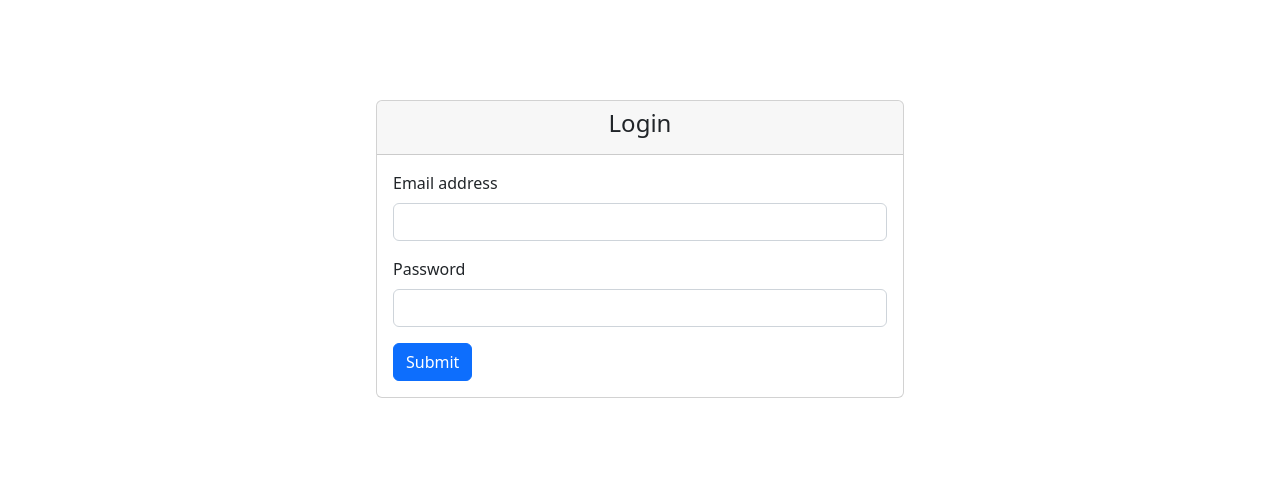
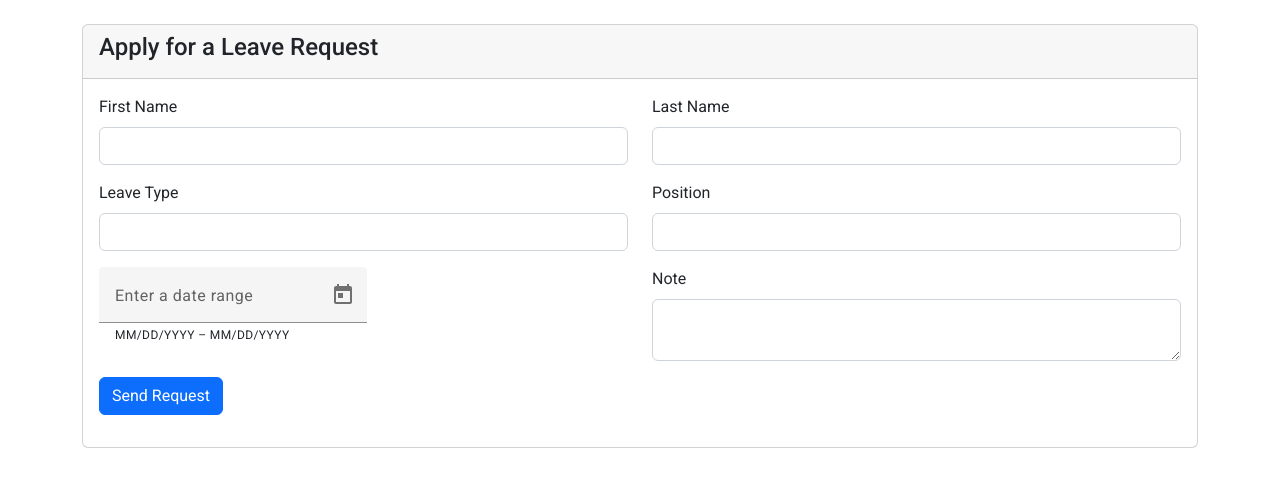
Before and after one commit to Wlahmamssi69/leave-management-angular-client, an Angular app: page /login in a window 1280 px wide. Shown: the top 486 px of the page. Built offline with nearby package versions, Linux system fonts and the light colour scheme.

Commit message:
add angular material and a new-leave-form interface

```diff
--- a/angular.json
+++ b/angular.json
@@ -25,6 +25,7 @@
               "src/assets"
             ],
             "styles": [
+              "@angular/material/prebuilt-themes/indigo-pink.css",
               "node_modules/bootstrap/dist/css/bootstrap.min.css",
               "src/styles.css"
             ],
@@ -88,6 +89,7 @@
               "src/assets"
             ],
             "styles": [
+              "@angular/material/prebuilt-themes/indigo-pink.css",
               "src/styles.css"
             ],
             "scripts": []
--- a/package.json
+++ b/package.json
@@ -11,10 +11,12 @@
   "private": true,
   "dependencies": {
     "@angular/animations": "^15.2.0",
+    "@angular/cdk": "^15.2.9",
     "@angular/common": "^15.2.0",
     "@angular/compiler": "^15.2.0",
     "@angular/core": "^15.2.0",
     "@angular/forms": "^15.2.0",
+    "@angular/material": "^15.2.9",
     "@angular/platform-browser": "^15.2.0",
     "@angular/platform-browser-dynamic": "^15.2.0",
     "@angular/router": "^15.2.0",
--- a/src/app/app.component.html
+++ b/src/app/app.component.html
@@ -1 +1 @@
-<router-outlet></router-outlet>
+<app-new-leave></app-new-leave>
--- a/src/app/app.module.ts
+++ b/src/app/app.module.ts
@@ -1,28 +1,50 @@
-import { NgModule } from '@angular/core';
+import {NgModule, CUSTOM_ELEMENTS_SCHEMA, NO_ERRORS_SCHEMA} from '@angular/core';
 import { BrowserModule } from '@angular/platform-browser';
-
 import { AppRoutingModule } from './app-routing.module';
 import { AppComponent } from './app.component';
 import { LoginComponent } from './components/auth/login/login.component';
 import { NgbModule } from '@ng-bootstrap/ng-bootstrap';
-import {ReactiveFormsModule} from "@angular/forms";
+import {FormsModule,ReactiveFormsModule} from "@angular/forms";
 import { HttpClientModule} from "@angular/common/http";
 import { HomeComponent } from './components/dashboard/home.component';
+import { BrowserAnimationsModule } from '@angular/platform-browser/animations';
+import { NewLeaveComponent } from './components/leave/new-leave/new-leave.component';
+import {MatDatepickerModule, MatDateRangeInput, MatDateRangePicker} from "@angular/material/datepicker";
+import {MatNativeDateModule} from "@angular/material/core";
+import { MatInputModule } from '@angular/material/input';
+import { MatFormFieldModule } from '@angular/material/form-field';
+
+
 
 @NgModule({
   declarations: [
     AppComponent,
     LoginComponent,
-    HomeComponent
+    HomeComponent,
+    NewLeaveComponent,
   ],
   imports: [
     BrowserModule,
     AppRoutingModule,
     NgbModule,
     ReactiveFormsModule,
-    HttpClientModule
+    HttpClientModule,
+    BrowserAnimationsModule,
+    BrowserModule,
+    FormsModule,
+    MatNativeDateModule,
+    ReactiveFormsModule,
+    MatDatepickerModule,
+    MatInputModule,
+    MatDatepickerModule,
+    MatInputModule,
+    MatFormFieldModule,
   ],
   providers: [],
-  bootstrap: [AppComponent]
+  bootstrap: [AppComponent],
+  schemas:[
+    NO_ERRORS_SCHEMA
+
+  ]
 })
 export class AppModule { }
--- /dev/null
+++ b/src/app/components/leave/new-leave/new-leave.component.html
@@ -0,0 +1,67 @@
+<div class="container mt-4">
+  <div class="card">
+    <div class="card-header">
+      <h4 class="card-title">Apply for a Leave Request</h4>
+    </div>
+    <div class="card-body">
+      <form [formGroup]="leaveForm" (ngSubmit)="onSubmit()">
+        <div class="row">
+          <div class="col-md-6">
+            <div class="mb-3">
+              <label for="firstName" class="form-label">First Name</label>
+              <input type="text" class="form-control" id="firstName" formControlName="firstName">
+            </div>
+          </div>
+          <div class="col-md-6">
+            <div class="mb-3">
+              <label for="lastName" class="form-label">Last Name</label>
+              <input type="text" class="form-control" id="lastName" formControlName="lastName">
+            </div>
+          </div>
+        </div>
+
+        <div class="row">
+          <div class="col-md-6">
+            <div class="mb-3">
+              <label for="leaveType" class="form-label">Leave Type</label>
+              <input type="text" class="form-control" id="leaveType" formControlName="leaveType">
+            </div>
+          </div>
+          <div class="col-md-6">
+            <div class="mb-3">
+              <label for="position" class="form-label">Position</label>
+              <input type="text" class="form-control" id="position" formControlName="position">
+            </div>
+          </div>
+        </div>
+
+        <div class="row">
+          <div class="col-md-6">
+            <div class="mb-3">
+              <mat-form-field>
+                <mat-label>Enter a date range</mat-label>
+                <mat-date-range-input [rangePicker]="picker">
+                  <input matStartDate placeholder="Start date">
+                  <input matEndDate placeholder="End date">
+                </mat-date-range-input>
+                <mat-hint>MM/DD/YYYY – MM/DD/YYYY</mat-hint>
+                <mat-datepicker-toggle matIconSuffix [for]="picker"></mat-datepicker-toggle>
+                <mat-date-range-picker #picker></mat-date-range-picker>
+              </mat-form-field>
+            </div>
+          </div>
+          <div class="col-md-6">
+            <div class="mb-3">
+              <label for="note" class="form-label">Note</label>
+              <textarea class="form-control" id="note" formControlName="note"></textarea>
+            </div>
+          </div>
+        </div>
+
+        <div class="mb-3">
+          <button type="submit" class="btn btn-primary">Send Request</button>
+        </div>
+      </form>
+    </div>
+  </div>
+</div>
--- /dev/null
+++ b/src/app/components/leave/new-leave/new-leave.component.ts
@@ -0,0 +1,32 @@
+import { Component } from '@angular/core';
+import { FormBuilder, FormGroup, Validators } from '@angular/forms';
+
+@Component({
+  selector: 'app-new-leave',
+  templateUrl: './new-leave.component.html',
+  styleUrls: ['./new-leave.component.css']
+})
+export class NewLeaveComponent {
+  leaveForm: FormGroup;
+
+  constructor(private fb: FormBuilder) {
+    this.leaveForm = this.fb.group({
+      firstName: ['', Validators.required],
+      lastName: ['', Validators.required],
+      leaveType: ['', Validators.required],
+      position: ['', Validators.required],
+      dateRange: this.fb.group({
+        startDate: ['', Validators.required],
+        endDate: ['', Validators.required],
+      }),
+      note: [''],
+    });
+  }
+
+  onSubmit() {
+    if (this.leaveForm.valid) {
+      // Handle the form submission logic here
+      console.log('Leave request submitted:', this.leaveForm.value);
+    }
+  }
+}
--- a/src/index.html
+++ b/src/index.html
@@ -6,6 +6,9 @@
   <base href="/">
   <meta name="viewport" content="width=device-width, initial-scale=1">
   <link rel="icon" type="image/x-icon" href="favicon.ico">
+  <link rel="preconnect" href="https://fonts.gstatic.com">
+  <link href="https://fonts.googleapis.com/css2?family=Roboto:wght@300;400;500&display=swap" rel="stylesheet">
+  <link href="https://fonts.googleapis.com/icon?family=Material+Icons" rel="stylesheet">
 </head>
 <body>
   <app-root></app-root>
--- a/src/styles.css
+++ b/src/styles.css
@@ -1 +1,4 @@
 /* You can add global styles to this file, and also import other style files */
+
+html, body { height: 100%; }
+body { margin: 0; font-family: Roboto, "Helvetica Neue", sans-serif; }
```
Also changed, not shown: src/app/components/leave/new-leave/new-leave.component.css (added), 2 other files (tests, documents, lock files or other folders).
